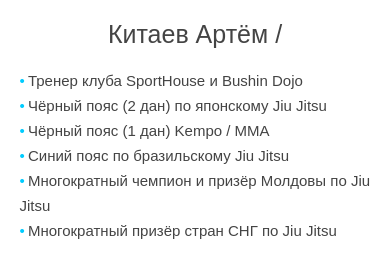
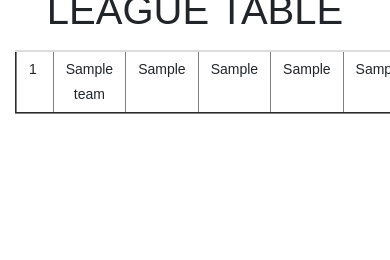
Before and after one commit to mariusz-tekiel/web-werrington-utd, a PHP site: page / in a window 390 px wide; the page is wider, and only the part inside the window is pictured. Shown: the part 2491-2751 px from the top of that part. Run offline with PHP 8.4, Linux system fonts and the light colour scheme; tables that the repository leaves empty or names only in its code hold one stand-in row (values such as "Sample post"); some libraries are stand-ins or nearby versions.

Commit message:
przed usunieciem zbednych blokow

```diff
--- a/index.php
+++ b/index.php
@@ -167,55 +167,7 @@
 
   </section>
   <!-- Coach section -->
-  <section class="coach" id="coach">
-    <div class="row">
-      <div class="col-12 col-md-6 p-0">
-        <img alt="..." class="coachImg" src="img/coach1.jpg">
-      </div>
 
-      <div class="col-12 col-md-6 p-0">
-        <h1>Сюмбели Wiktor
-          <span class="hashtag">/</span>
-        </h1>
-        <div class="coachInfo">
-          <ul>
-            <li>trener to jest zmiana</li>
-
-
-            <li>Bede zmienial materialy
-              <span class="hashtag"> / </span>MMA</li>
-            <li>~Co nowego Мира в версии Submission Kempo
-              <span class="hashtag"> / </span>MMA</li>
-            <li>Многократный чемпион и призёр Молдовы по Jiu Jitsu</li>
-            <li>Многократный призёр стран СНГ по Jiu Jitsu</li>
-          </ul>
-        </div>
-      </div>
-    </div>
-
-    <div class="row" style="flex-wrap: wrap-reverse;">
-      <div class="col-12 col-md-6 p-0">
-        <h1>Китаев Артём
-          <span class="hashtag">/</span>
-        </h1>
-        <div class="coachInfo">
-          <ul>
-            <li>Тренер клуба SportHouse и Bushin Dojo</li>
-            <li>Чёрный пояс (2 дан) по японскому Jiu Jitsu</li>
-            <li>Чёрный пояс (1 дан) Kempo
-              <span class="hashtag"> / </span>MMA</li>
-            <li>Синий пояс по бразильскому Jiu Jitsu</li>
-            <li>Многократный чемпион и призёр Молдовы по Jiu Jitsu</li>
-            <li>Многократный призёр стран СНГ по Jiu Jitsu</li>
-          </ul>
-        </div>
-      </div>
-
-      <div class="col-12 col-md-6 p-0">
-        <img alt="Китаев Артём" class="coachImg" src="img/coach2.jpg">
-      </div>
-    </div>
-  </section>
 
   <!-- Citation section -->
   <section class="citation">
@@ -363,9 +315,37 @@
         </div>
       <h1 class="text-center mb-3">LEAGUE TABLE
       </h1>
+   <?php
+
+   try
+   {
+      $pdo = new PDO('mysql:host=localhost;dbname=werrington', 'root', '');
+      $pdo->setAttribute(PDO::ATTR_ERRMODE, PDO::ERRMODE_EXCEPTION);
+
+      $stmt = $pdo->query('SELECT team_id as no, team_name as team, played, lost, won, points FROM `teams` ');
+
+     echo '<TABLE class="table"  border="2">';
+
+      foreach($stmt as $row)
+      {
+        //echo '<li>'.$row['match_date'].' '.$row['team1_name'].' '.$row['team2_name'].'</li>';
+
+    echo "<tr><td>{$row['no']}&nbsp</td><td>{$row['team']}</td><td>{$row['played']}</td>
+      <td>{$row['lost']}</td><td>{$row['won']}</td><td>{$row['points']}</td></tr>";
+
+      }
+      $stmt->closeCursor();
 
 
-        </div>
+     echo '</TABLE>';
+   }
+   catch(PDOException $e)
+   {
+      echo 'Połączenie nie mogło zostać utworzone: ' . $e->getMessage();
+   }
+?>
+
+
 
       <div>
         <br>
```
Also changed, not shown: index1.php (+6 -12 lines).
